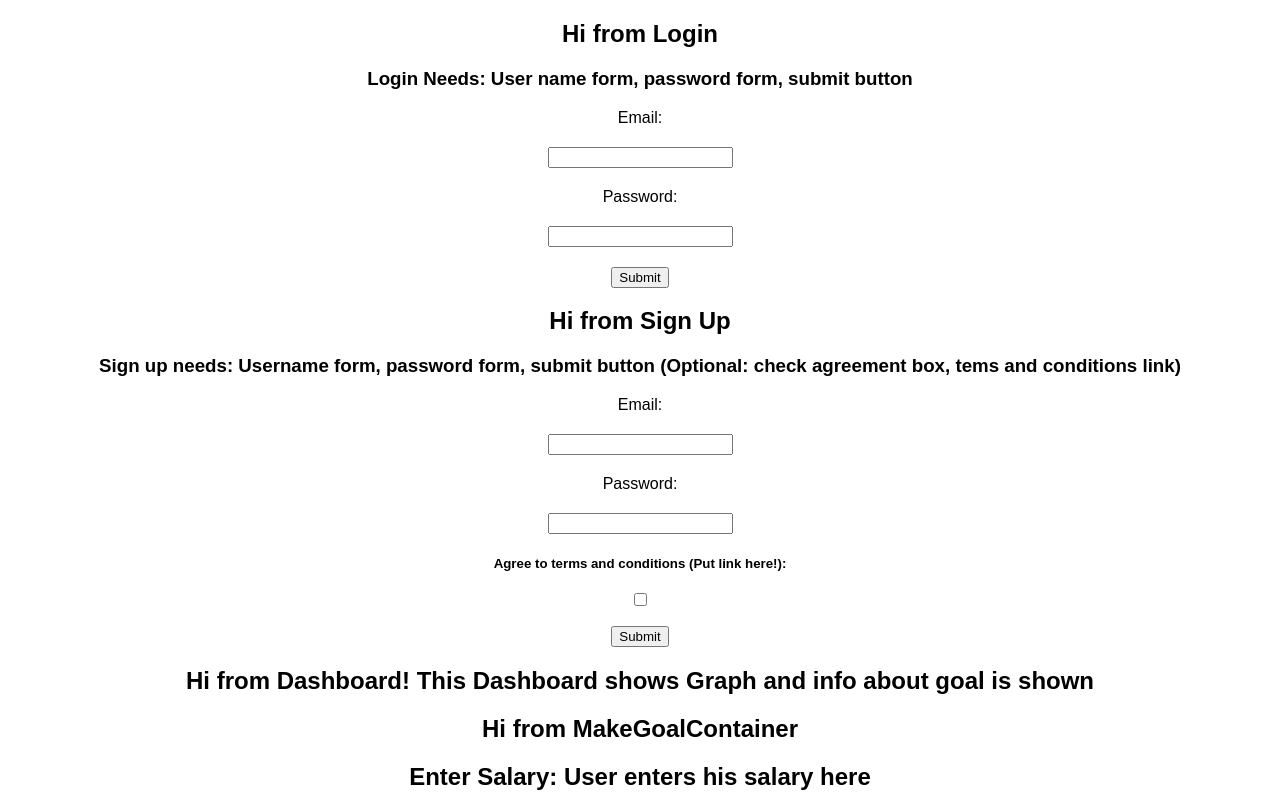
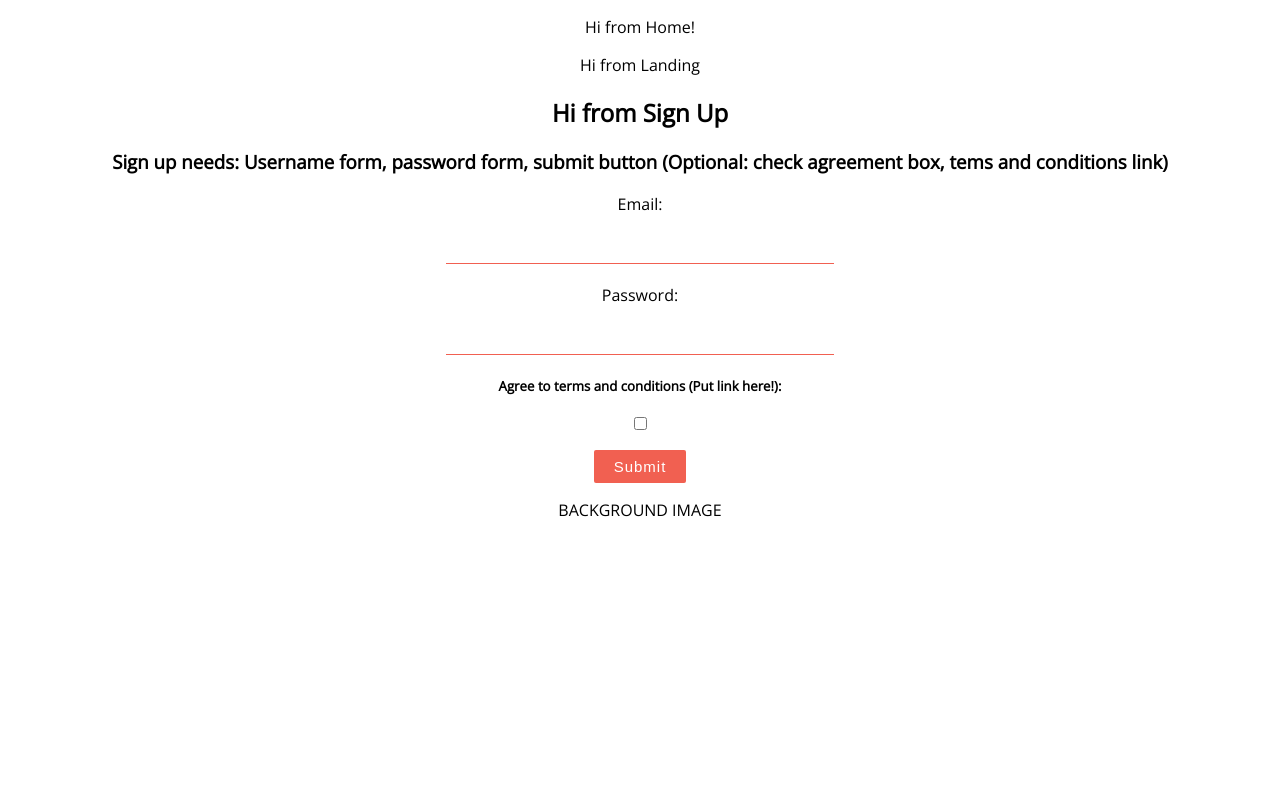
Before and after one commit to gewashington/budget-app, a React (Create React App) app: page /landing/signup in a window 1280 px wide. Shown: the top 800 px of the page. Built offline with nearby package versions, Linux system fonts and the light colour scheme.

Commit message:
Added entrance image and started page routing

```diff
--- a/package.json
+++ b/package.json
@@ -5,6 +5,7 @@
   "dependencies": {
     "react": "^16.3.2",
     "react-dom": "^16.3.2",
+    "react-router-dom": "^4.2.2",
     "react-scripts": "1.1.4"
   },
   "scripts": {
--- a/src/App.js
+++ b/src/App.js
@@ -1,12 +1,14 @@
 import React, { Component } from 'react';
 import Home from './components/Home';
+import { Route } from 'react-router-dom';
 import './App.css';
 
 class App extends Component {
   render() {
     return (
+
       <div className="App">
-        <Home />
+        <Route path="/" component={Home} />
       </div>
     );
   }
--- /dev/null
+++ b/src/components/Auth/Landing.js
@@ -0,0 +1,23 @@
+import React from 'react';
+import { Link, Router, Route, Switch } from 'react-router-dom';
+import Login from './Login';
+import Signup from './Signup';
+
+export default class Landing extends React.Component {
+
+  render()  {
+    return(
+      <div>
+      <p>Hi from Landing</p>
+      <Switch>
+        <Route exact path="/landing/login" component={Login} />
+        <Route exact path="/landing/signup" component={Signup}/>
+      </Switch>
+      <p>BACKGROUND IMAGE</p>
+      </div>
+    )
+  }
+
+
+
+}
--- a/src/components/Login.js
+++ b/src/components/Auth/Login.js
@@ -1,6 +1,17 @@
 import React from 'react';
+import '../Entrance.css'
+
 
 export default class Login extends React.Component {
+
+  constructor() {
+    super();
+
+    this.state = {
+      email: "",
+      pasword: ""
+    }
+  }
 
   handeLoginSubmit = (e) => {
     //handle user login on button click here!
--- a/src/components/Signup.js
+++ b/src/components/Auth/Signup.js
@@ -1,4 +1,5 @@
 import React from 'react';
+import '../Entrance.css'
 
 export default class Signup extends React.Component {
 
--- /dev/null
+++ b/src/components/Entrance.css
@@ -0,0 +1,97 @@
+@import url('https://fonts.googleapis.com/css?family=Merriweather:100,200,300,300i,400,400i,700');
+@import url('https://fonts.googleapis.com/css?family=Roboto+Slab:400,700');
+@import url('https://fonts.googleapis.com/css?family=Open+Sans:300,400');
+
+body {
+  font-family: "Open Sans", serif;
+}
+
+.wrapper {
+  background: linear-gradient(to right, #e67e22, #e74c3c);
+  height: 100vh;
+  display: flex;
+  justify-content: center;
+  align-items: center;
+}
+
+.main {
+  height: 90vh;
+  background: #fff;
+  box-shadow: 0px 13px 40px -13px rgba(0,0,0,0.75);
+  width: 80%;
+  margin: 0 auto;
+}
+
+.title-container {
+  height: 90vh;
+  background: url("../entranceimage.svg") center center no-repeat;
+  background-size: cover;
+  display: flex;
+  align-items: center;
+  justify-content: center;
+  text-align: center;
+  color: #000;
+}
+
+.title-container__title {
+  font-size: 50px;
+  letter-spacing: 2px;
+  line-height: 1.3;
+  font-family: 'Roboto Slab', serif;
+}
+
+.title-container__subtitle {
+  font-style: italic;
+  font-weight: 100;
+  letter-spacing: 1px;
+  line-height: 1.5;
+  font-family: "Merriweather", serif;
+}
+
+.form-container {
+  background-color: #2c3e50;
+  height: 90vh;
+  padding-top: 100px;
+  padding-left: 50px;
+}
+
+input[type="text"] {
+  background-color: transparent;
+  border: 0;
+  border-bottom: solid 1px #f16051;
+  width: 30%;
+  padding-bottom: 4px;
+  color: #fff !important;
+  font-weight: lighter;
+  letter-spacing: 2px;
+  margin-bottom: 30px;
+  margin-right: 20px;
+  font-size: 20px;
+}
+
+input[type="text"] {
+    outline: none;
+}
+
+input:-webkit-autofill {
+    -webkit-box-shadow: 0 0 0 30px #2c3e50 inset;
+    -webkit-text-fill-color: #fff !important;
+}
+
+button {
+  border: 0;
+  padding: 8px 20px;
+  margin: 0 2px;
+  border-radius: 2px;
+  font-weight: lighter;
+  letter-spacing: 1px;
+  font-size: 15px;
+  cursor: pointer;
+  background-color: #f16051;
+  color: #fff;
+  font-weight: 100;
+}
+
+button:active {
+  outline: none;
+}
--- a/src/components/Home.js
+++ b/src/components/Home.js
@@ -1,17 +1,17 @@
 import React from 'react';
-import Login from './Login';
-import Signup from './Signup';
-import Dashboard from './Dashboard';
-import MakeGoalContainer from './MakeGoal/MakeGoalContainer';
+import Landing from './Auth/Landing';
+import { Route } from 'react-router-dom';
+// import Login from './Login';
+// import Signup from './Signup';
+// import Dashboard from './Dashboard';
+// import MakeGoalContainer from './MakeGoal/MakeGoalContainer';
 
 export default class Home extends React.Component {
   render() {
     return(
       <div>
-      <Login />
-      <Signup/>
-      <Dashboard />
-      <MakeGoalContainer/>
+        <p>Hi from Home!</p>
+        <Route path="/landing" component={Landing} />
       </div>
     )
   }
--- a/src/index.js
+++ b/src/index.js
@@ -1,8 +1,10 @@
 import React from 'react';
 import ReactDOM from 'react-dom';
+import { BrowserRouter } from 'react-router-dom';
 import './index.css';
 import App from './App';
 import registerServiceWorker from './registerServiceWorker';
 
-ReactDOM.render(<App />, document.getElementById('root'));
+
+ReactDOM.render(<BrowserRouter><App /></BrowserRouter>, document.getElementById('root'));
 registerServiceWorker();
```
Also changed, not shown: src/entranceimage.svg (added), 1 other file (tests, documents, lock files or other folders).
